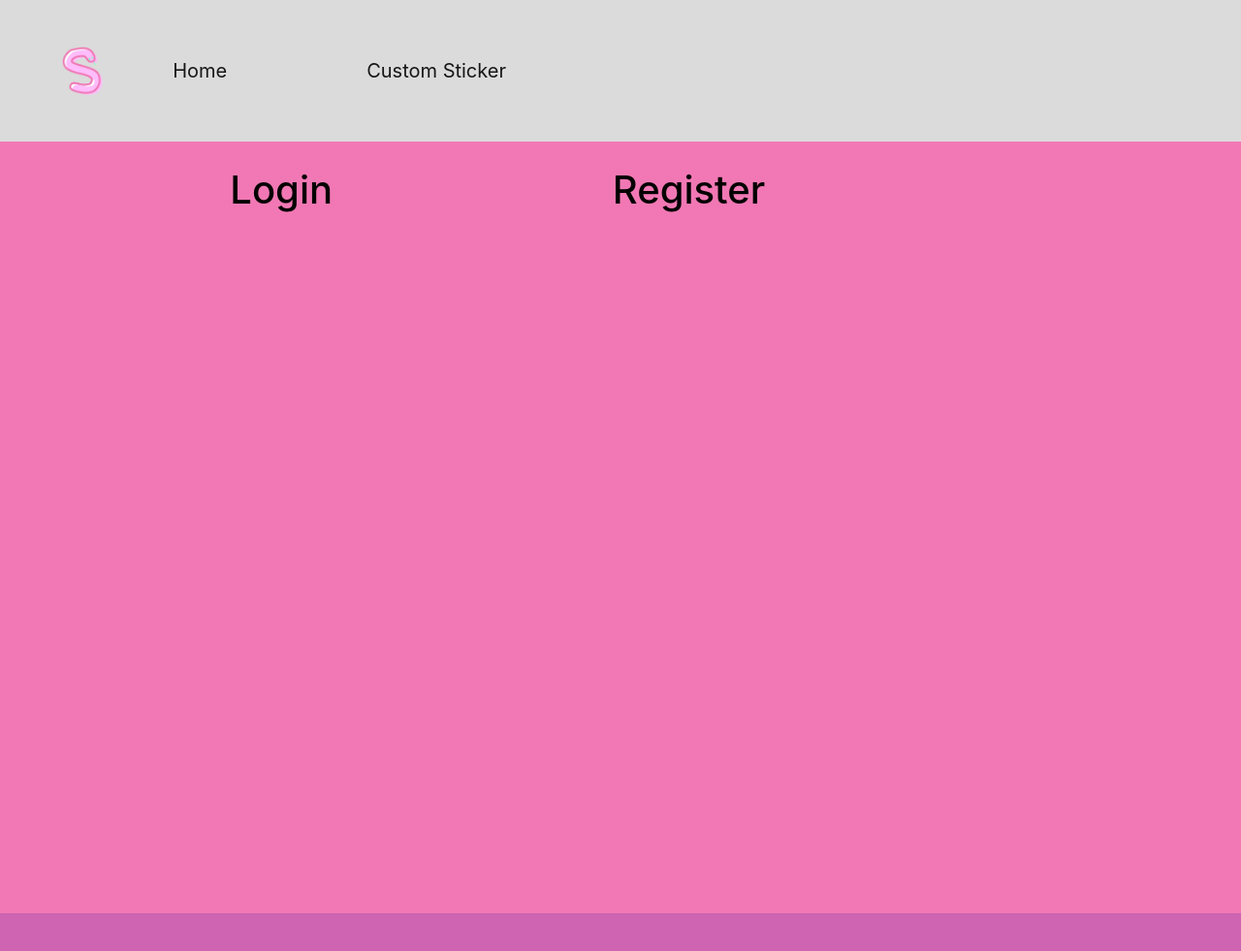
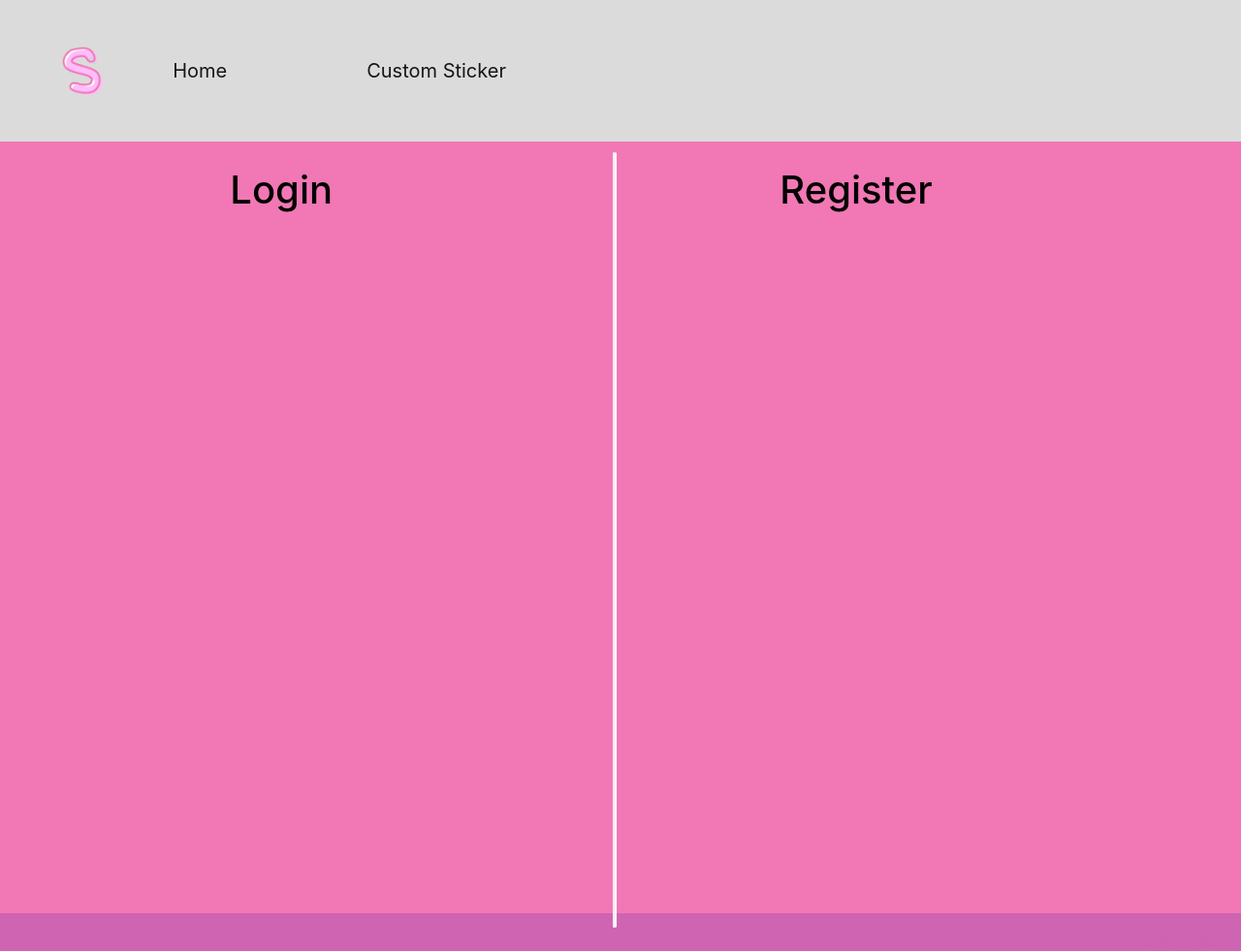
Before and after one commit to Emenopi/SuperSillyStickerz, a Django app: page /stickerz/login/ in a window 1280 px wide. Shown: the whole page at 97% size. Run offline with Django 3.2, Linux system fonts and the light colour scheme; some libraries are stand-ins or nearby versions.

Commit message:
Align login page cols

```diff
--- a/static/style/theme.css
+++ b/static/style/theme.css
@@ -46,6 +46,18 @@ article, aside, figcaption, figure, footer, header, hgroup, main, nav, section {
 .login {
   display: flex !important;
   flex-direction: row;
+}
+
+.register-row {
+  justify-content: center;
+}
+
+.vert-divider {
+  border-right: #fff;
+  border-style: solid;
+  border-radius: 5rem;
+  border-width: 2px;
+  margin-right: 50px;
 }
 
 .sidebar {
--- a/templates/stickerz/login.html
+++ b/templates/stickerz/login.html
@@ -13,8 +13,9 @@ Login/Register
 
 
     </div>
+    <div class="vert-divider"></div>
 
-    <div class="row col-md-5">
+    <div class="row col-md-5 register-row">
         <h1>Register</h1>
 
     </div>
```
